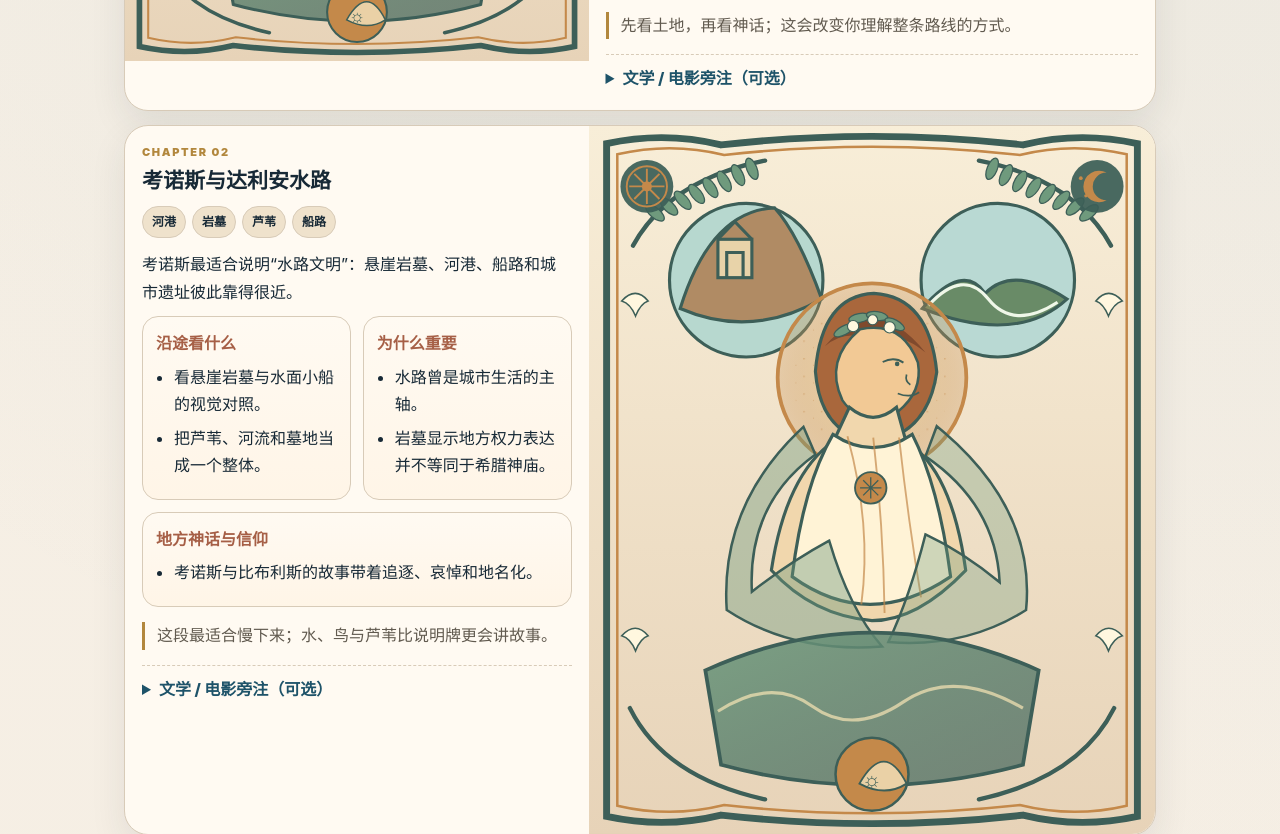
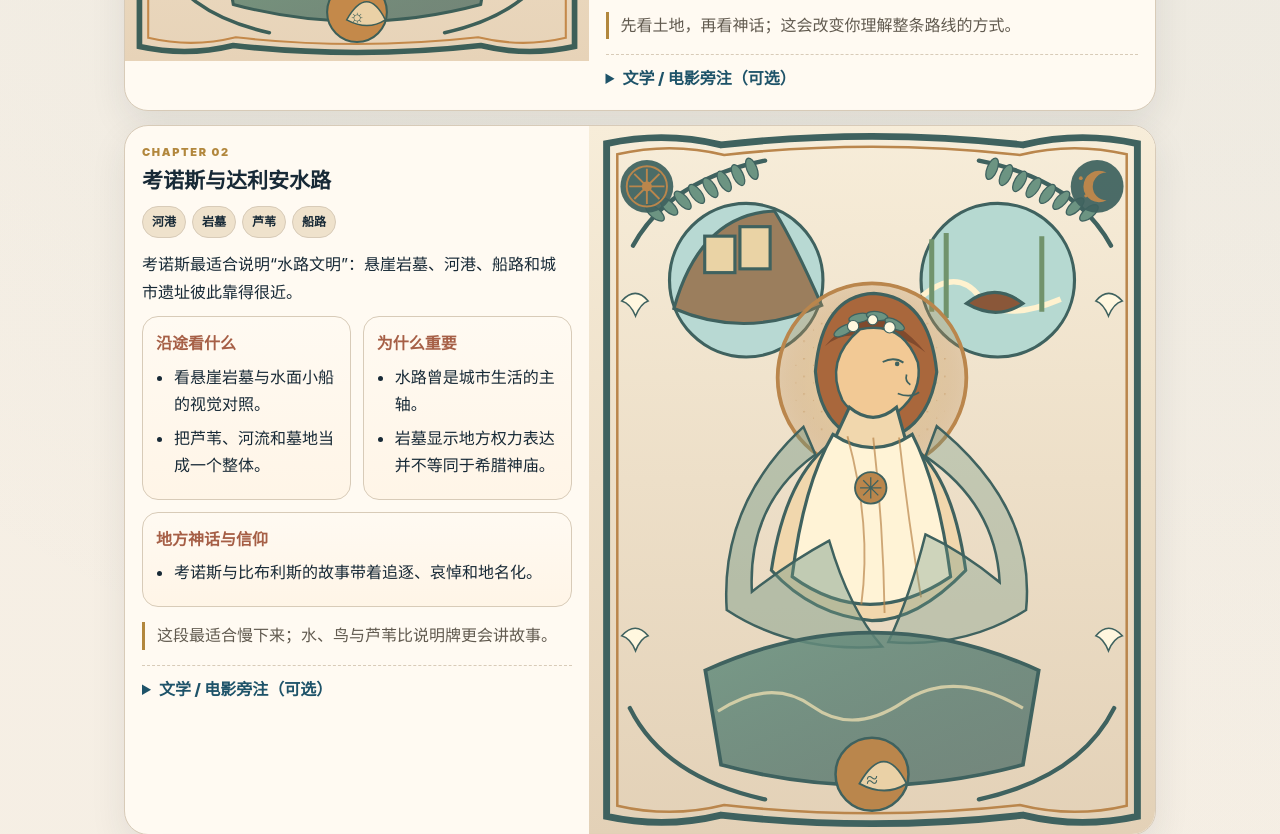
Before and after one commit to kamtingtsai/travel, a plain HTML site: page index.html in a window 1280 px wide. Shown: the part 2870-3704 px from the top of the page. Drawn offline with nearby package versions, Linux system fonts and the light colour scheme.

Commit message:
Use unique illustrated plates for every roadbook chapter

```diff
--- a/index.html
+++ b/index.html
@@ -102,13 +102,13 @@ const THREADS=[
 
 const CHAPTERS=[
 {n:"01",img:"assets/lycia-letoon.svg",zh:"达拉曼与利西亚入口",en:"Dalaman & the Lycian Gateway",tags:["边地","水","泉源","岩墓"],i:"从机场离开后，先读湿地、河口、松林和山口。这里不是希腊文明的边缘，而是安纳托利亚与爱琴海互相塑形的入口。",ie:"Leaving the airport, read wetlands, estuary, pine slopes and mountain passes first. This is not the edge of Greek civilization but a threshold where Anatolia and the Aegean reshaped one another.",see:["留意海湾、芦苇和山体同时出现。","把莱托恩理解成地方泉源与希腊神祇相接的圣所。"],why:["利西亚本土传统并没有被希腊文化简单覆盖。","水与母神传统比背诵神名更重要。"],myth:["勒托与泉水：流亡、母性、缺水与神罚。","阿波罗和阿尔忒弥斯在此进入利西亚自己的圣所体系。"],obs:"先看土地，再看神话；这会改变你理解整条路线的方式。",aside:"只保留《奥德赛》的“启程感”即可，不必寻找一一对应的剧情。"},
-{n:"02",img:"assets/lycia-letoon.svg",zh:"考诺斯与达利安水路",en:"Kaunos & the Dalyan Waterway",tags:["河港","岩墓","芦苇","船路"],i:"考诺斯最适合说明“水路文明”：悬崖岩墓、河港、船路和城市遗址彼此靠得很近。",ie:"Kaunos is a perfect waterway civilization: cliff tombs, river harbor, boat routes and urban ruins sit close together.",see:["看悬崖岩墓与水面小船的视觉对照。","把芦苇、河流和墓地当成一个整体。"],why:["水路曾是城市生活的主轴。","岩墓显示地方权力表达并不等同于希腊神庙。"],myth:["考诺斯与比布利斯的故事带着追逐、哀悼和地名化。"],obs:"这段最适合慢下来；水、鸟与芦苇比说明牌更会讲故事。",aside:"不必强行套史诗，这里更像从海到内陆的一座转译站。"},
+{n:"02",img:"assets/kaunos-dalyan.svg",zh:"考诺斯与达利安水路",en:"Kaunos & the Dalyan Waterway",tags:["河港","岩墓","芦苇","船路"],i:"考诺斯最适合说明“水路文明”：悬崖岩墓、河港、船路和城市遗址彼此靠得很近。",ie:"Kaunos is a perfect waterway civilization: cliff tombs, river harbor, boat routes and urban ruins sit close together.",see:["看悬崖岩墓与水面小船的视觉对照。","把芦苇、河流和墓地当成一个整体。"],why:["水路曾是城市生活的主轴。","岩墓显示地方权力表达并不等同于希腊神庙。"],myth:["考诺斯与比布利斯的故事带着追逐、哀悼和地名化。"],obs:"这段最适合慢下来；水、鸟与芦苇比说明牌更会讲故事。",aside:"不必强行套史诗，这里更像从海到内陆的一座转译站。"},
 {n:"03",img:"assets/pamukkale-underworld.svg",zh:"棉花堡—希拉波利斯",en:"Pamukkale–Hierapolis",tags:["疗愈","温泉","墓地","冥界"],i:"白色台地只是第一层。真正有意思的是温泉疗养、公共生活、巨大墓地和地下世界想象共处一城。",ie:"The white terraces are only the first layer. The deeper story is spa culture, public life, a vast necropolis and underworld imagination sharing one city.",see:["别只拍白色台地，也看浴场、剧场和墓地。","留意天然水景如何被工程化、城市化。"],why:["古代温泉城本身就是疗养、社交、宗教与生死的制度。"],myth:["Ploutonion 把地裂和毒气变成冥界边缘。","哈得斯与珀耳塞福涅：下行、消失、回返、再生。"],obs:"最难忘的不是纯净白色，而是治愈与死亡出现在同一张景观里。",aside:"冥界旅行可以作为旁注，但主角应是地貌如何长出信仰。"},
-{n:"04",img:"assets/ionia-apollo.svg",zh:"阿佛洛狄西亚",en:"Aphrodisias",tags:["大理石","女神","审美","雕塑"],i:"这座城市用石头与雕塑说话。阿佛洛狄忒在这里更像地方身份和审美秩序，而不只是爱情女神。",ie:"This city speaks through stone and sculpture. Aphrodite here is civic identity and aesthetic order, not merely a goddess of romance.",see:["看雕塑质量，而不是只看遗址轮廓。","感受大理石如何改变整座城的气质。"],why:["地方城市同样可以形成世界级专业艺术生产。"],myth:["阿佛洛狄忒在这里关乎魅力、丰饶、城市荣耀和美。"],obs:"当你开始分辨这座城为什么显得优雅，你才真正进入阿佛洛狄西亚。",aside:"这里更适合谈美与诱惑，而不是拘泥于史诗情节。"},
-{n:"05",img:"assets/ionia-apollo.svg",zh:"狄迪玛与米利都",en:"Didyma & Miletus",tags:["神谕","港口","理性","知识"],i:"这一段最适合把神谕和理性放在一起：人一边越来越理性地解释自然，一边继续向阿波罗发问。",ie:"This is where prophecy and reason belong together: people increasingly explained nature rationally while continuing to question Apollo.",see:["看狄迪玛神庙如何用巨大尺度制造心理距离。","想象米利都古代海岸线与港口。"],why:["爱奥尼亚海上网络加速了思想、商业、技术和宗教的流动。"],myth:["阿波罗代表光、音乐、秩序、知识和预言。"],obs:"关键词不是奇观，而是“提问”：古人如何问神，也如何问自然。",aside:"保留“预言与偏航”的电影感即可。"},
+{n:"04",img:"assets/aphrodisias.svg",zh:"阿佛洛狄西亚",en:"Aphrodisias",tags:["大理石","女神","审美","雕塑"],i:"这座城市用石头与雕塑说话。阿佛洛狄忒在这里更像地方身份和审美秩序，而不只是爱情女神。",ie:"This city speaks through stone and sculpture. Aphrodite here is civic identity and aesthetic order, not merely a goddess of romance.",see:["看雕塑质量，而不是只看遗址轮廓。","感受大理石如何改变整座城的气质。"],why:["地方城市同样可以形成世界级专业艺术生产。"],myth:["阿佛洛狄忒在这里关乎魅力、丰饶、城市荣耀和美。"],obs:"当你开始分辨这座城为什么显得优雅，你才真正进入阿佛洛狄西亚。",aside:"这里更适合谈美与诱惑，而不是拘泥于史诗情节。"},
+{n:"05",img:"assets/didyma-miletus.svg",zh:"狄迪玛与米利都",en:"Didyma & Miletus",tags:["神谕","港口","理性","知识"],i:"这一段最适合把神谕和理性放在一起：人一边越来越理性地解释自然，一边继续向阿波罗发问。",ie:"This is where prophecy and reason belong together: people increasingly explained nature rationally while continuing to question Apollo.",see:["看狄迪玛神庙如何用巨大尺度制造心理距离。","想象米利都古代海岸线与港口。"],why:["爱奥尼亚海上网络加速了思想、商业、技术和宗教的流动。"],myth:["阿波罗代表光、音乐、秩序、知识和预言。"],obs:"关键词不是奇观，而是“提问”：古人如何问神，也如何问自然。",aside:"保留“预言与偏航”的电影感即可。"},
 {n:"06",img:"assets/ephesus-artemis.svg",zh:"以弗所",en:"Ephesus",tags:["城市","阿尔忒弥斯","商业","公共秩序"],i:"到了以弗所，文明突然被做成了城市：街道、剧场、神庙、港口、商业和公共建筑同时出现。",ie:"At Ephesus, civilization becomes city: streets, theater, temple, harbor, commerce and public architecture appear together.",see:["不要只看图书馆立面，也看街道关系。","站在剧场附近时想象古港方向。"],why:["以弗所把宗教、贸易、公共生活与区域网络织在一起。"],myth:["鱼与野猪的建城神谕。","以弗所的阿尔忒弥斯说明神祇会深度地方化。"],obs:"想象陌生人、商人、祭司和游客共享同一条街，以弗所就不再只是遗址。",aside:"海妖、喀耳刻、独眼巨人可以留在背景，不必抢走城市本身的戏。"},
-{n:"07",img:"assets/hero-aegean.svg",zh:"海上背景：群岛与航线",en:"Maritime Background: Islands & Sea Routes",tags:["罗得","科斯","萨摩斯","希俄斯"],i:"你不会登岛，但一路向北始终在一个海上交通网络旁边前进。",ie:"You may not land on the islands, but the entire northbound journey runs beside a maritime network.",see:["把岛屿当作文明背景，而不是任务清单。","看海时，也是在看一张古代交通图。"],why:["小亚细亚西岸从来不是大陆边缘，而是爱琴海的一部分。"],myth:["罗得的太阳、科斯的疗愈、萨摩斯的赫拉、希俄斯的荷马传统，都是背景回声。"],obs:"问题不是‘有没有上岛’，而是有没有意识到自己一直与更大的海洋世界并行。",aside:"电影感更像地图展开的时刻，而不是某一段具体剧情。"},
-{n:"08",img:"assets/hero-aegean.svg",zh:"伊兹密尔：士麦那与归途",en:"İzmir: Smyrna & Homecoming",tags:["海湾","荷马传统","港口","收束"],i:"最后不用再追更多遗址。伊兹密尔更适合回头看一路的水、石头、圣所、城市和海风。",ie:"The final stop needs no frantic ruin hunt. İzmir is for looking back at the waters, stones, sanctuaries, cities and sea wind of the whole route.",see:["看海湾与丘陵的关系。","把现代港口生活也当成历史景观。"],why:["古代士麦那属于爱琴海—安纳托利亚交流网络。","荷马传统为这里留下持续的诗歌余音。"],myth:["不再添加新神祇，而把一路遇到的神重新放回同一张海图。"],obs:"最好的收获，是你开始能从山、河、海和港口判断古城为什么会在那里。",aside:"如果留下一个《奥德赛》词汇，就是 nostos「归家」——此时它更属于你自己的旅程。"}
+{n:"07",img:"assets/sea-routes.svg",zh:"海上背景：群岛与航线",en:"Maritime Background: Islands & Sea Routes",tags:["罗得","科斯","萨摩斯","希俄斯"],i:"你不会登岛，但一路向北始终在一个海上交通网络旁边前进。",ie:"You may not land on the islands, but the entire northbound journey runs beside a maritime network.",see:["把岛屿当作文明背景，而不是任务清单。","看海时，也是在看一张古代交通图。"],why:["小亚细亚西岸从来不是大陆边缘，而是爱琴海的一部分。"],myth:["罗得的太阳、科斯的疗愈、萨摩斯的赫拉、希俄斯的荷马传统，都是背景回声。"],obs:"问题不是‘有没有上岛’，而是有没有意识到自己一直与更大的海洋世界并行。",aside:"电影感更像地图展开的时刻，而不是某一段具体剧情。"},
+{n:"08",img:"assets/izmir-smyrna.svg",zh:"伊兹密尔：士麦那与归途",en:"İzmir: Smyrna & Homecoming",tags:["海湾","荷马传统","港口","收束"],i:"最后不用再追更多遗址。伊兹密尔更适合回头看一路的水、石头、圣所、城市和海风。",ie:"The final stop needs no frantic ruin hunt. İzmir is for looking back at the waters, stones, sanctuaries, cities and sea wind of the whole route.",see:["看海湾与丘陵的关系。","把现代港口生活也当成历史景观。"],why:["古代士麦那属于爱琴海—安纳托利亚交流网络。","荷马传统为这里留下持续的诗歌余音。"],myth:["不再添加新神祇，而把一路遇到的神重新放回同一张海图。"],obs:"最好的收获，是你开始能从山、河、海和港口判断古城为什么会在那里。",aside:"如果留下一个《奥德赛》词汇，就是 nostos「归家」——此时它更属于你自己的旅程。"}
 ];
 
 const MYTHS=[
```
